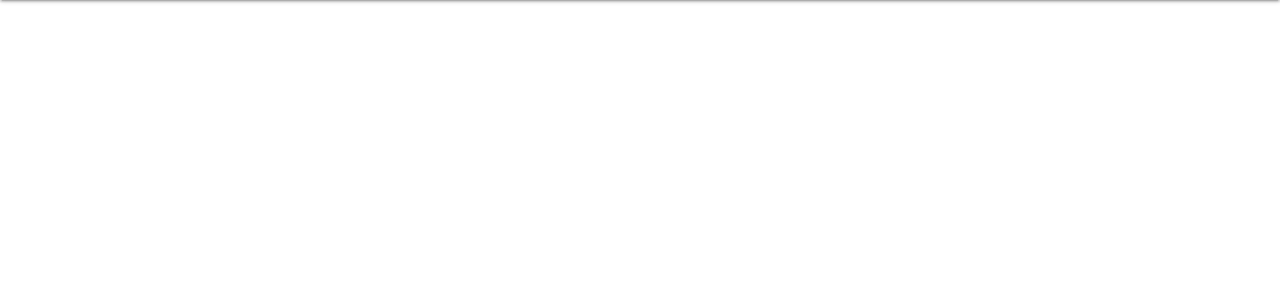
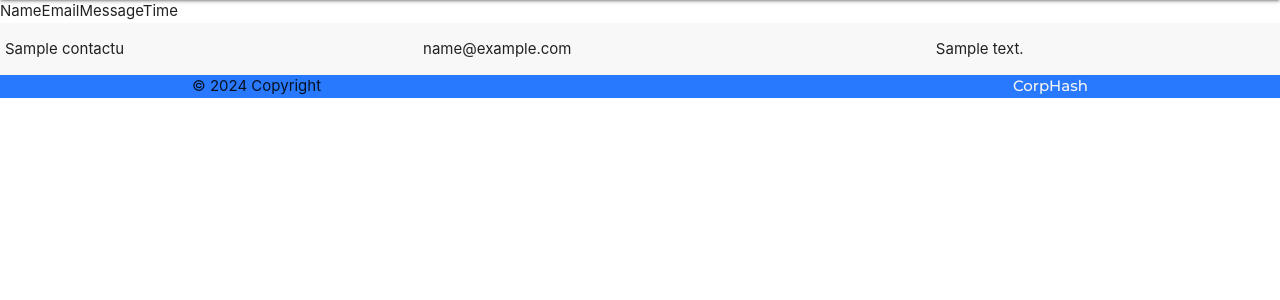
Before and after one commit to Somendradev23/corphash, a PHP site: page /admin/dashboard.php in a window 1280 px wide. Shown: the part 64-364 px from the top of the page. Run offline with PHP 8.4, Linux system fonts and the light colour scheme; the visitor is signed in with stand-in values (Sample User, id 1); tables that the repository leaves empty or names only in its code hold one stand-in row (values such as "Sample post"); data that the repository does not hold is empty.

Commit message:
code updated

```diff
--- /dev/null
+++ b/admin/comp/footer.php
@@ -0,0 +1,33 @@
+<footer class="">
+	<div class="footer-copyright  blue accent-3">
+		<div class="container">
+			© 2024 Copyright
+			<a class="grey-text text-lighten-4 right" href="#!">CorpHash</a>
+		</div>
+	</div>
+</footer>
+<script src="https://code.jquery.com/jquery-3.5.1.min.js"></script>
+<script src="https://cdnjs.cloudflare.com/ajax/libs/materialize/1.0.0/js/materialize.min.js"></script>
+
+<script src="assets/js/app.js"></script>
+
+
+<script>
+	new WOW().init();
+	$(document).ready(function() {
+		Particles.init({
+			selector: ".partical",
+			color: "#fff",
+			sizeVariations: 6,
+		});
+
+		$(window).scroll(function() {
+			var scroll = $(window).scrollTop();
+			if (scroll > $(".banner").height()) {
+				$("nav").css("background", "blue");
+			} else {
+				$("nav").css("background", "transparent");
+			}
+		});
+	});
+</script>
--- a/admin/comp/header.php
+++ b/admin/comp/header.php
@@ -32,7 +32,7 @@
                     <a href="/" class="brand-logo">CorpHash</a>
                     <a href="#" data-target="mobile-demo" class="sidenav-trigger white-text"><i class="material-icons">menu</i></a>
                     <ul class="right hide-on-med-and-down">
-                        <li><a href="/about">Add Post</a></li>
+                        <li><a href="/admin/createBlog.php">Add Post</a></li>
                         <li><a href="/contact">Contact Us</a></li>
                     </ul>
                 </div>
--- a/admin/dashboard.php
+++ b/admin/dashboard.php
@@ -1,20 +1,38 @@
 <?php
 
 include("./auth.php");
+include("../config/db.php");
 
-include('./comp/header.php') ?>
+include('./comp/header.php');
 
-<!DOCTYPE html>
-<html lang="en">
+?>
 
-<head>
-    <meta charset="UTF-8">
-    <meta name="viewport" content="width=device-width, initial-scale=1.0">
-    <title>Document</title>
-</head>
+<table class="striped responsive-table " style="width: 100%;">
+    <thead>
+        <tr>Name</tr>
+        <tr>Email</tr>
+        <tr>Message</tr>
+        <tr>Time</tr>
+    </thead>
+    <tbody>
 
-<body>
+        <?php
+        $stmt = $pdo->prepare("SELECT * FROM contactus");
+        $stmt->execute();
+        while ($row = $stmt->fetch(PDO::FETCH_ASSOC)) {
+            echo "<tr><td>" . $row['name'] . "</td><td>" . $row['email'] . "</td><td>" . $row['message'] . "</td><td>" . $row['insertDate'] . "</td></tr>";
+        }
+        ?>
 
-</body>
+    </tbody>
+</table>
 
-</html>
+<div class="mb-5"></div>
+
+
+
+
+<?php
+
+
+include('./comp/footer.php');
```
